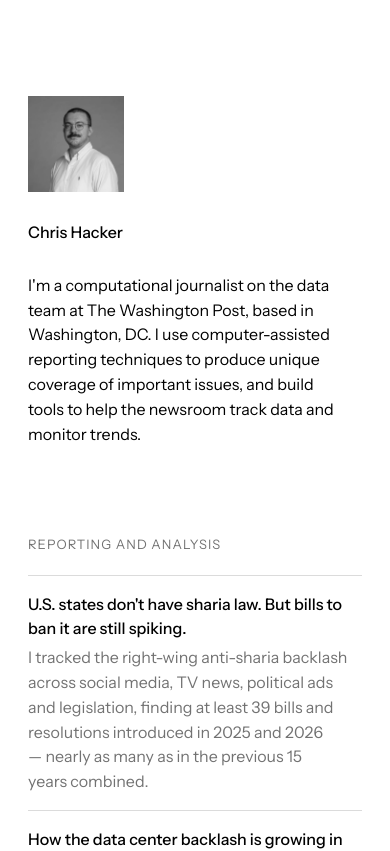
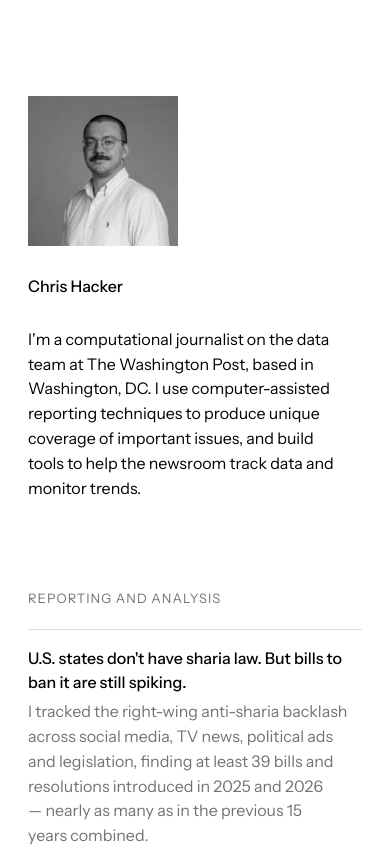
Before and after one commit to cmhac/cmhac.github.io, a Next.js app: page / in a window 390 px wide. Shown: the top 851 px of the page. Built offline with nearby package versions, Linux system fonts and the light colour scheme.

Commit message:
Size headshot 200px on desktop, 150px on mobile
Co-Authored-By: Claude Sonnet 5.5 <noreply@anthropic.com>
Claude-Session: https://claude.ai/code/session_01ShLPUT4vwTf5fo3YF9NgiF

```diff
--- a/src/app/page.tsx
+++ b/src/app/page.tsx
@@ -50,10 +50,10 @@ export default async function Home() {
         <Image
           src="/media/headshot.webp"
           alt={`Headshot of ${site.author}`}
-          width={96}
-          height={96}
+          width={200}
+          height={200}
           priority
-          className="object-cover"
+          className="object-cover w-[150px] h-[150px] sm:w-[200px] sm:h-[200px]"
         />
         <h1 className="m-0 text-[16px] font-medium">{site.author}</h1>
         <p className="m-0 max-w-[50ch] [text-wrap:pretty]">{site.bio}</p>
```
